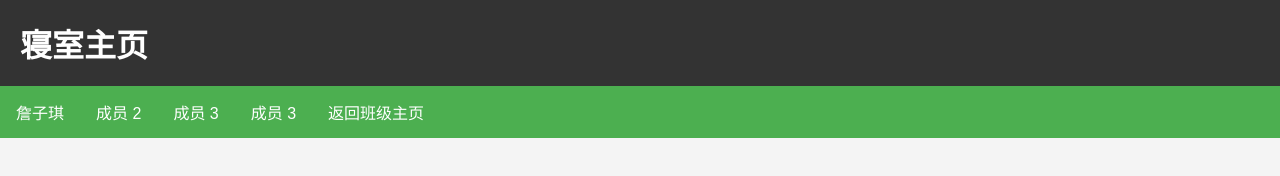
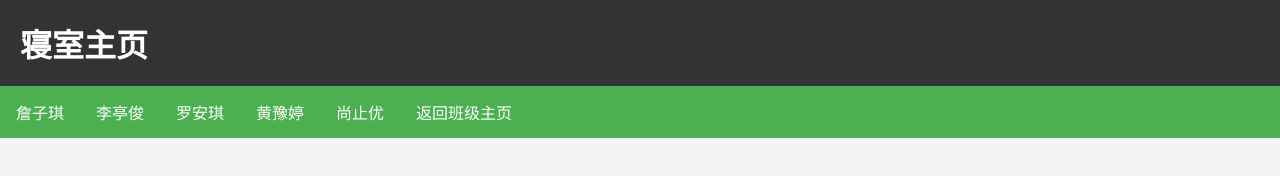
Before and after one commit to zzq123-web/qszy610, a plain HTML site: page index.html in a window 1280 px wide. Drawn offline with Linux system fonts and the light colour scheme.

Commit message:
Add files via upload

```diff
--- a/index.html
+++ b/index.html
@@ -68,9 +68,10 @@
   <nav>
     <ul>
       <li><a href="https://zzq123-web.github.io/wangye-jiaxiang/">詹子琪</a></li>
-      <li><a href="成员2主页.html">成员 2</a></li>
-      <li><a href="成员3主页.html">成员 3</a></li>
-      <li><a href="成员3主页.html">成员 3</a></li>
+      <li><a href="https://q1463583430.github.io/mypagesssss/">李亭俊</a></li>
+      <li><a href="https://w8786678.github.io/ok/">罗安琪</a></li>
+      <li><a href="https://ting335.github.io/hyt811/hyt811/">黄豫婷</a></li>
+      <li><a href="https://cherrywin-5503.github.io/finalwebsite/index.html">尚止优</a></li>
       <li><a href="班级主页.html">返回班级主页</a></li>
     </ul>
   </nav>
```
